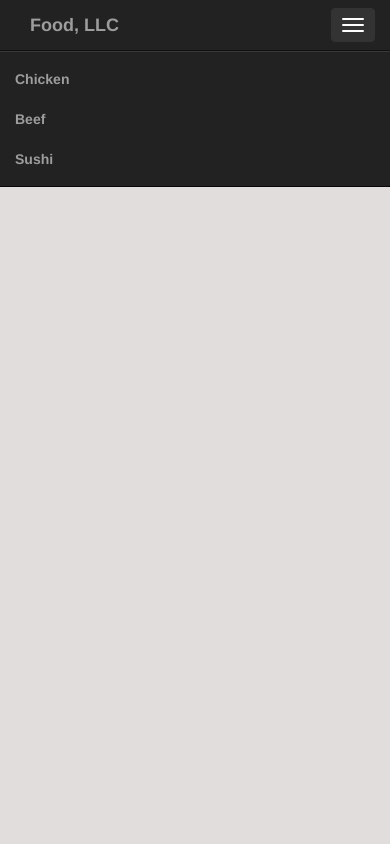
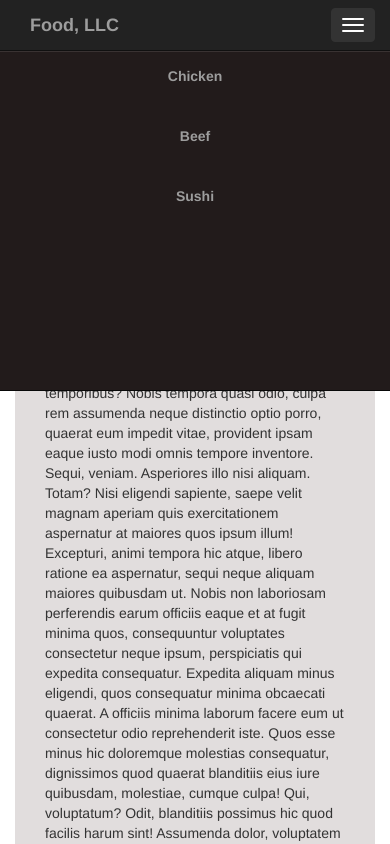
Before and after one commit to mryeminthu/our-menu-bootstrap, a plain HTML site: page index.html in a window 390 px wide. Both pictures are taken after a click on the button 353 px from the left and 25 px from the top of the page. Shown: the top 844 px of the page. Drawn offline with nearby package versions, Linux system fonts and the light colour scheme.

Commit message:
Add Chicken section

```diff
--- a/index.html
+++ b/index.html
@@ -33,7 +33,7 @@
 
       <div class="container">
         <div class="row">
-        <div class="col-xs-12 center-heading">
+          <div class="col-xs-12 text-center">
             <h1>Our Menu</h1>
           </div>
         </div>
@@ -42,6 +42,24 @@
       <div class="container-fluid tall-section">
         <div class="container">
             <div class="row">
+                <div class="col-xs-12">
+                    <h2 class="text-center">Chicken</h2>
+                    <p>Lorem ipsum dolor sit amet consectetur adipisicing elit. Animi non corrupti assumenda, architecto obcaecati facere debitis magni? Adipisci quia cupiditate itaque, dolore, quo at tempora impedit rerum voluptatum quaerat est.
+                    Deserunt quaerat consectetur necessitatibus, doloribus, perspiciatis qui id dolorem atque quis tenetur, provident facilis? Sed, laboriosam quo? Maiores velit debitis dolorem quis excepturi, ipsum quos facere voluptatem maxime eligendi temporibus?
+                    Nobis tempora quasi odio, culpa rem assumenda neque distinctio optio porro, quaerat eum impedit vitae, provident ipsam eaque iusto modi omnis tempore inventore. Sequi, veniam. Asperiores illo nisi aliquam. Totam?
+                    Nisi eligendi sapiente, saepe velit magnam aperiam quis exercitationem aspernatur at maiores quos ipsum illum! Excepturi, animi tempora hic atque, libero ratione ea aspernatur, sequi neque aliquam maiores quibusdam ut.
+                    Nobis non laboriosam perferendis earum officiis eaque et at fugit minima quos, consequuntur voluptates consectetur neque ipsum, perspiciatis qui expedita consequatur. Expedita aliquam minus eligendi, quos consequatur minima obcaecati quaerat.
+                    A officiis minima laborum facere eum ut consectetur odio reprehenderit iste. Quos esse minus hic doloremque molestias consequatur, dignissimos quod quaerat blanditiis eius iure quibusdam, molestiae, cumque culpa! Qui, voluptatum?
+                    Odit, blanditiis possimus hic quod facilis harum sint! Assumenda dolor, voluptatem provident, nihil quaerat itaque, commodi sapiente deserunt consequuntur ratione molestiae voluptatum aliquid iusto distinctio consequatur fuga sunt facilis voluptatibus.
+                    Sequi, id labore molestiae architecto iste facilis earum nam iure molestias quidem non, neque dignissimos similique, temporibus adipisci officia numquam. Repellendus necessitatibus praesentium reprehenderit fuga qui veniam optio tenetur quibusdam?
+                    Repellendus necessitatibus eligendi officiis amet eum, nulla voluptate! Dolore corrupti accusamus molestiae, quidem officia praesentium labore iure nesciunt eum. Optio iste vel qui praesentium tempore voluptas vero numquam expedita in!
+                    At necessitatibus ullam est consequuntur a aspernatur cupiditate eligendi facere recusandae consectetur velit magnam similique aliquid error vero odit deserunt eos ipsam, ex alias. Unde facere at odio sit quas.
+                    Illum vel, enim vitae aut debitis perspiciatis, ullam assumenda, recusandae consectetur quis eaque dolore? Quod, pariatur assumenda animi ut, amet nulla necessitatibus hic, illo architecto velit consequuntur blanditiis quasi natus.
+                    Fugiat dolorem quam harum odit libero eum dicta natus at ducimus, obcaecati optio odio delectus nisi, officia illo inventore eveniet, eligendi doloribus cumque rem? Aliquid, adipisci? Fugiat commodi recusandae similique.
+                    Molestias aliquam repellat eos quidem repellendus dolorem nemo, aperiam, impedit cumque recusandae earum tempore ipsam quam autem consectetur! Veniam, necessitatibus maiores! Libero, aspernatur vitae? Quisquam eligendi harum ullam odit voluptates?
+                    Magnam enim ratione ex maxime officiis rerum quo possimus, veniam eius impedit. Fugiat, tempora! Rerum voluptates ipsum quibusdam sit consectetur cupiditate deserunt repellat adipisci velit at! Quasi obcaecati blanditiis maxime.
+                    Repellendus blanditiis pariatur nisi iusto expedita hic dignissimos ea quos sapiente quia eligendi praesentium, ipsa aliquid qui ut nesciunt voluptas nam quo alias fugiat. Voluptatem, accusamus quasi. Illo, vero. Alias?</p>
+                </div>
             </div>
         </div>
     </div>
--- a/style.css
+++ b/style.css
@@ -21,38 +21,33 @@ body {
   float: none;
 }
 
-  .navbar-collapse.collapse {
-    display: none!important;
+.navbar-collapse#myNavbar {
+  height: 100vh;
+  background-color: rgba(39, 2, 2, 0.194);
 }
 
 .navbar-nav {
-    float: none!important;
-    margin: 7.5px -15px;
+  display: flex;
+  flex-direction: column;
+  justify-content: center;
+  align-items: center;
+  height: 100%;
+  margin: 0;
 }
 
 .navbar-nav>li {
-    float: none;
+  margin-bottom: 10px;
 }
 
 .navbar-nav>li>a {
-    padding-top: 10px;
-    padding-bottom: 10px;
+  padding: 15px;
+  color: #fff;
+  text-align: center;
 }
 
-  .navbar-collapse.collapse.in {
-    display: block!important;
-  }
-
-  .dropdown-menu {
-    width: 100%;
-    background-color: #f8f8f8;
-  }
 
 .tall-section {
   height: 1000px;
   background-color: rgb(225, 221, 221);
+  margin: 0 15px;
 }
-
-  .center-heading {
-    text-align: center;
-  }
```
Lines whose indentation alone changed are shown as unchanged.
